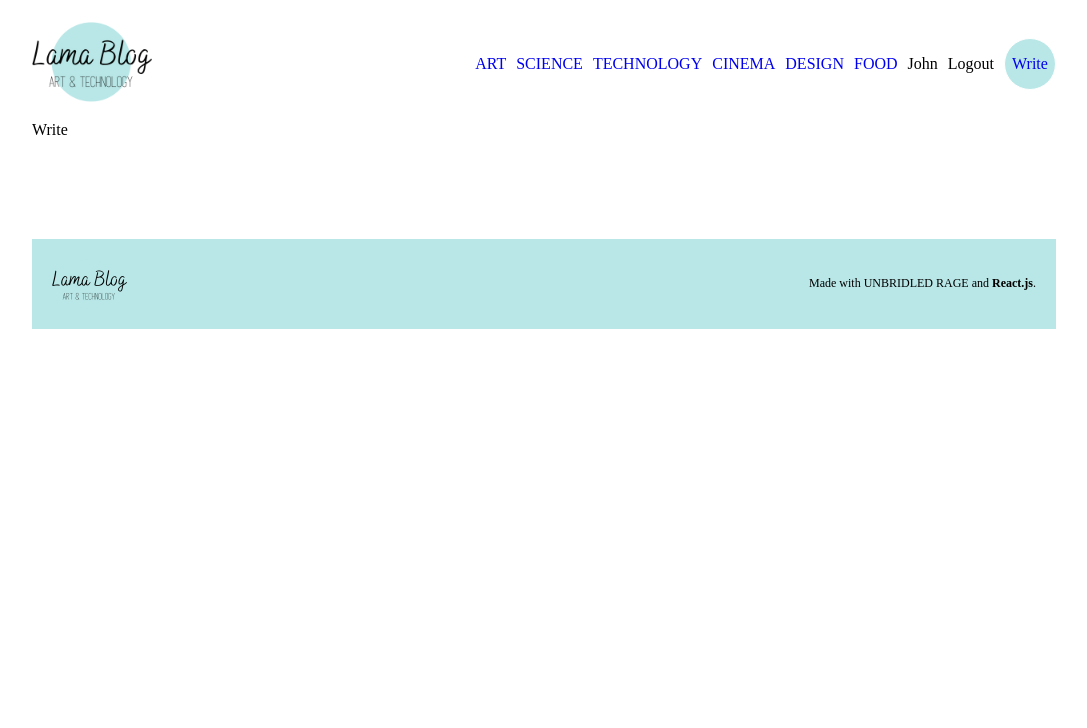
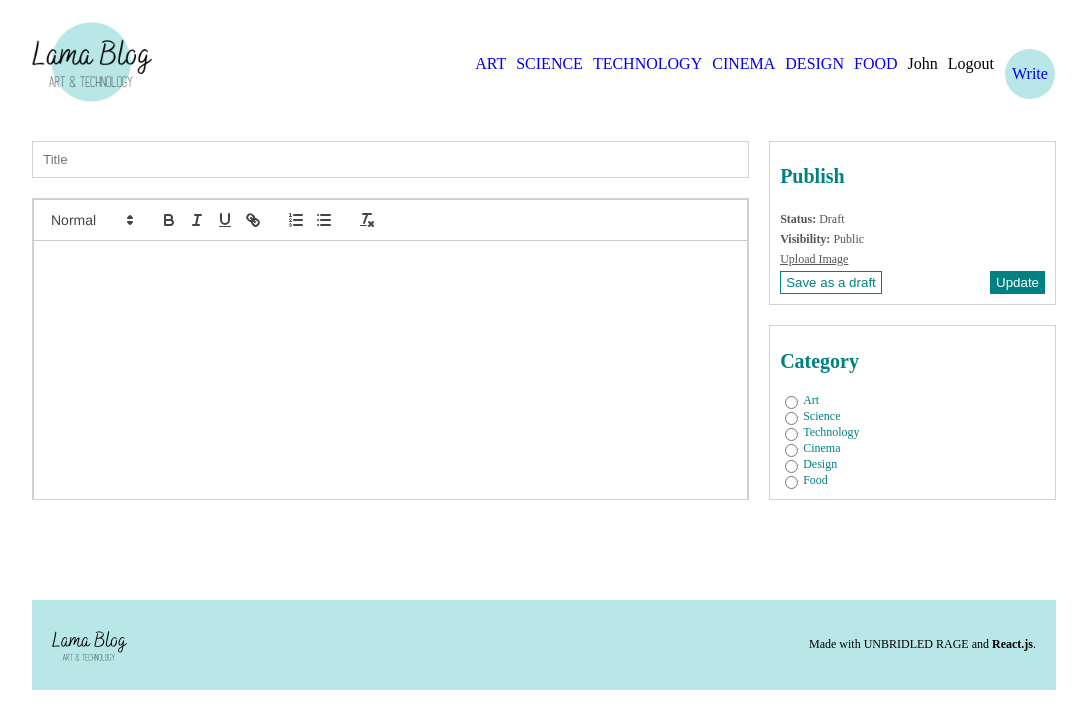
Before and after one commit to zuse-lightning/full-stack-blog-client, a React (Create React App) app: page /write in a window 1280 px wide. Shown: the top 728 px of the page, without its empty margins (96-1183 px from the left). Built offline with nearby package versions, Linux system fonts and the light colour scheme.

Commit message:
constructed and styled Write page

```diff
--- a/package.json
+++ b/package.json
@@ -8,6 +8,7 @@
     "@testing-library/user-event": "^13.5.0",
     "react": "^18.2.0",
     "react-dom": "^18.2.0",
+    "react-quill": "^2.0.0",
     "react-router-dom": "^6.22.3",
     "react-scripts": "5.0.1",
     "sass": "^1.72.0",
--- a/src/pages/Write.jsx
+++ b/src/pages/Write.jsx
@@ -1,9 +1,66 @@
-import React from "react";
+import React, { useState } from "react";
+import ReactQuill from "react-quill";
+import "react-quill/dist/quill.snow.css";
 
 const Write = () => {
-  return (
-    <div>Write</div>
-  );
+    const [value, setValue] = useState("");
+
+    console.log(value);
+
+    return (
+        <div className="write">
+            <div className="content">
+                <input type="text" placeholder="Title" />
+                <div className="editorContainer">
+                    <ReactQuill className="editor" theme="snow" value={value} onChange={setValue} />
+                </div>
+            </div>
+            <div className="menu">
+                <div className="item">
+                    <h1>Publish</h1>
+                    <span>
+                        <b>Status: </b> Draft
+                    </span>
+                    <span>
+                        <b>Visibility: </b> Public
+                    </span>
+                    <input style={{ display: "none" }} type="file" name="" id="file" />
+                    <label className="file" htmlFor="file">Upload Image</label>
+                    <div className="buttons">
+                        <button>Save as a draft</button>
+                        <button>Update</button>
+                    </div>
+                </div>
+                <div className="item">
+                    <h1>Category</h1>
+                    <div className="cat">
+                        <input type="radio" name="cat" value="art" id="art" />
+                        <label htmlFor="art">Art</label>
+                    </div>
+                    <div className="cat">
+                        <input type="radio" name="cat" value="science" id="science" />
+                        <label htmlFor="science">Science</label>
+                    </div>
+                    <div className="cat">
+                        <input type="radio" name="cat" value="technology" id="technology" />
+                        <label htmlFor="technology">Technology</label>
+                    </div>
+                    <div className="cat">
+                        <input type="radio" name="cat" value="cinema" id="cinema" />
+                        <label htmlFor="cinema">Cinema</label>
+                    </div>
+                    <div className="cat">
+                        <input type="radio" name="cat" value="design" id="design" />
+                        <label htmlFor="design">Design</label>
+                    </div>
+                    <div className="cat">
+                        <input type="radio" name="cat" value="food" id="food" />
+                        <label htmlFor="food">Food</label>
+                    </div>
+                </div>
+            </div>
+        </div>
+    );
 };
 
 export default Write;
--- a/src/style.scss
+++ b/src/style.scss
@@ -308,7 +308,88 @@
         //WRITE
 
         .write {
+            margin-top: 20px;
+            display: flex;
+            gap: 20px;
 
+            .content {
+                flex: 5;
+                display: flex;
+                flex-direction: column;
+                gap: 20px;
+
+                input {
+                    padding: 10px;
+                    border: 1px solid lightgray;
+                }
+
+                .editorContainer {
+                    height: 300px;
+                    overflow: scroll;
+                    border: 1px solid lightgray;
+
+                    .editor {
+                        height: 100%;
+                        border: none;
+                    }
+                };
+            }
+
+            .menu {
+                flex: 2;
+                display: flex;
+                flex-direction: column;
+                gap: 20px;
+
+                .item {
+                    border: 1px solid lightgray;
+                    padding: 10px;
+                    flex: 1;
+                    display: flex;
+                    flex-direction: column;
+                    justify-content: space-between;
+                    font-size: 12px;
+                    color: #555;
+
+                    h1 {
+                        font-size: 20px;
+                    }
+
+                    .file {
+                        text-decoration: underline;
+                        cursor: pointer;
+                    }
+
+                    .buttons {
+                        display: flex;
+                        justify-content: space-between;
+
+                        :first-child {
+                            cursor: pointer;
+                            color: teal;
+                            background-color: white;
+                            border: 1px solid teal;
+                            padding: 3px 5px;
+                        }
+
+                        :last-child {
+                            cursor: pointer;
+                            color: white;
+                            background-color: teal;
+                            border: 1px solid teal;
+                            padding: 3px 5px;
+                        }
+                    }
+
+                    .cat {
+                        display: flex;
+                        align-items: center;
+                        gap: 2px;
+                        color: teal;
+                    }
+                }
+            }
         }
+
     }
 }
```
Also changed, not shown: 1 other file (tests, documents, lock files or other folders).
